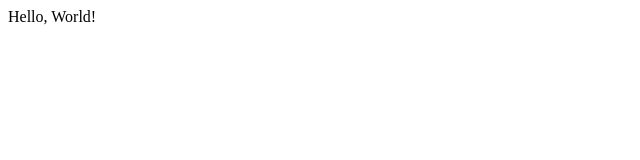
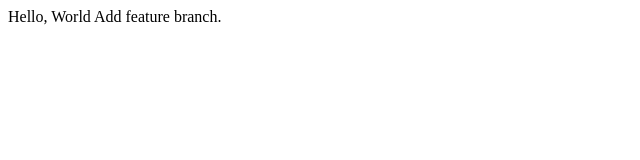
Before and after one commit to StaceyMay/lecture1, a plain HTML site: page index.html in a window 1280 px wide. Shown: the whole page, without its empty margins (0-640 px from the left). Drawn offline with Linux system fonts and the light colour scheme.

Commit message:
new content

```diff
--- a/index.html
+++ b/index.html
@@ -5,6 +5,8 @@
     <title>Title!</title>
   </head>
   <body>
-      Hello, World!
+      Hello, World
+
+      Add feature branch.
   </body>
 </html>
```
